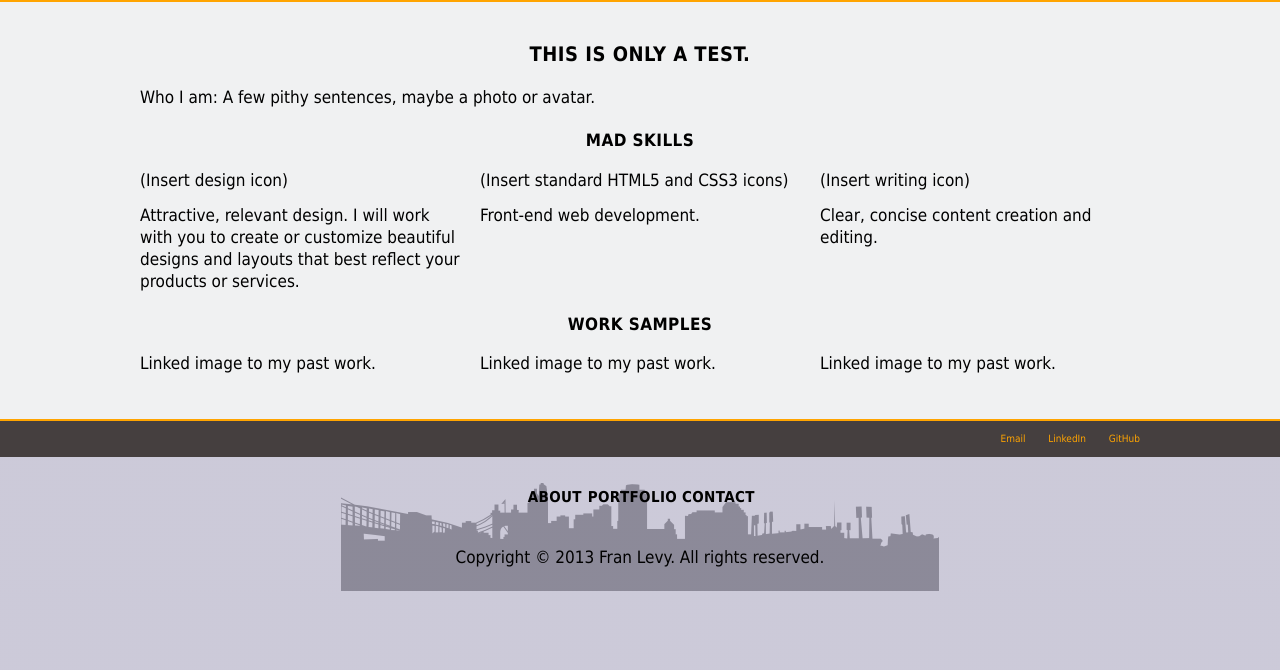
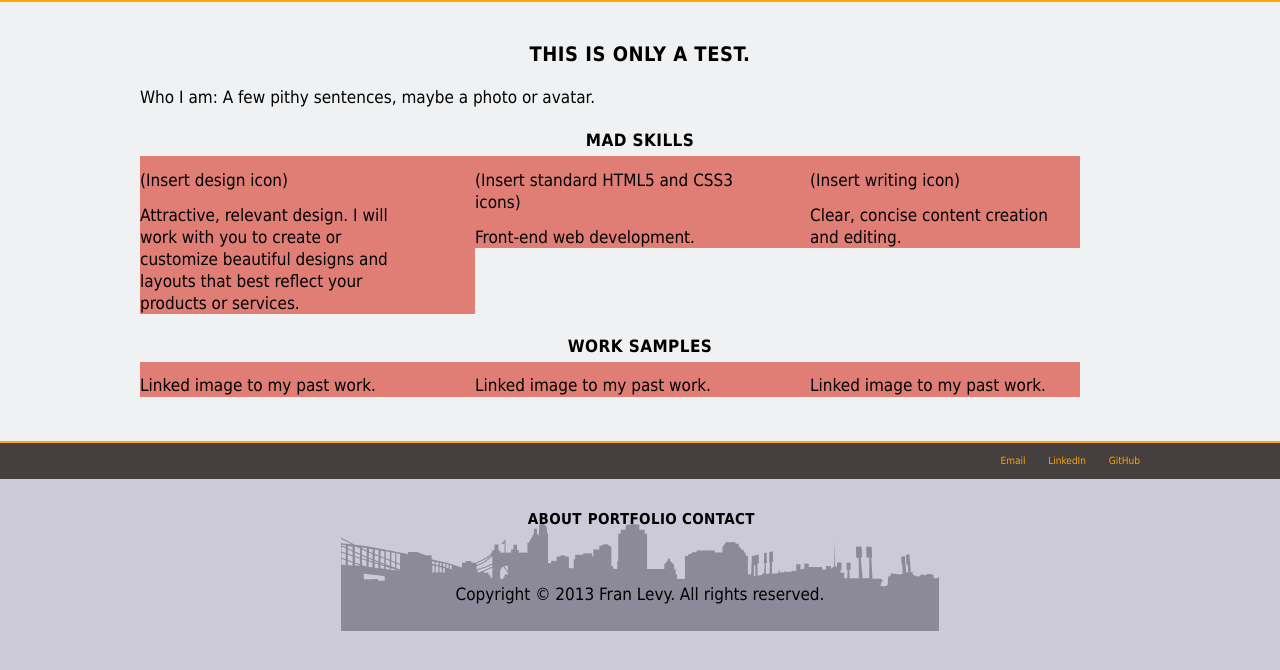
Before and after one commit to franlevy/franlevy, a PHP site: page / in a window 1280 px wide. Shown: the part 86-756 px from the top of the page. Run offline with PHP 8.4, Linux system fonts and the light colour scheme; some libraries are stand-ins or nearby versions.

Commit message:
Playing with the 3-column layout for larger screen sizes. I have given the three columns, called 'category', a red background to help me see where the widths don't match up to their container div, 'article.' I'll need to work on this some more.

```diff
--- a/index.html
+++ b/index.html
@@ -130,9 +130,9 @@
         </div>
       </div>
       <div class='copyright'>
-        <h5>
+        <p>
           Copyright &copy; 2013 Fran Levy. All rights reserved.
-        </h5>
+        </p>
       </div>
     </footer>
   </body>
--- a/stylesheets/global.css
+++ b/stylesheets/global.css
@@ -181,14 +181,14 @@ footer {
   padding-bottom: 5%;
   font-weight: bold;
   font-size: 1.5em;
-  line-height: 1.7em;
+  line-height: 1.7;
   letter-spacing: 0.025em;
   text-transform: uppercase;
   padding-top: 1em; }
   .site-map a:link, .site-map a:visited, .site-map a:hover, .site-map a:active, .site-map a:focus {
-    padding: 0 2%;
+    padding: 0% 2%;
     color: black;
-    border-right-width: 0.15em;
+    border-right-width: 1%;
     border-right-style: solid;
     border-right-color: black; }
     .site-map a:link:last-child, .site-map a:visited:last-child, .site-map a:hover:last-child, .site-map a:active:last-child, .site-map a:focus:last-child {
@@ -254,9 +254,10 @@ footer {
 
   /* main content */
   .category {
-    width: 32%;
+    width: 27%;
     float: left;
-    padding-right: 2%; }
+    padding-right: 6.5%;
+    background-color: #e07e76; }
     .category:nth-child(3n+1) {
       padding-right: 0%; } }
 /* Screen widths 800px and greater */
--- a/stylesheets/sass/base/_mediaquery.sass
+++ b/stylesheets/sass/base/_mediaquery.sass
@@ -56,12 +56,14 @@
 
     /* main content */
     .category
-        width: 32%
+        width: 27%
         float: left
-        padding-right: 2%
+        padding-right: (13%/2)
 
         &:nth-child(3n+1)
             padding-right: 0%
+
+        background-color: $red
 
 
 /* Screen widths 800px and greater */
--- a/stylesheets/sass/modules/_footer.sass
+++ b/stylesheets/sass/modules/_footer.sass
@@ -12,13 +12,13 @@ footer
 .site-map
     padding:
         bottom: 5%
-    +bold-caps(1.5em, 1.7em, 0.025em, 1em)
+    +bold-caps(1.5em, 1.7, 0.025em, 1em)
 
     a:link, a:visited, a:hover, a:active, a:focus
-        padding: 0 2%
+        padding: 0% 2%
         color: $black
         border-right:
-            width: 0.15em
+            width: 1%
             style: solid
             color: $black
         &:last-child
```
Also changed, not shown: 1 other file.
